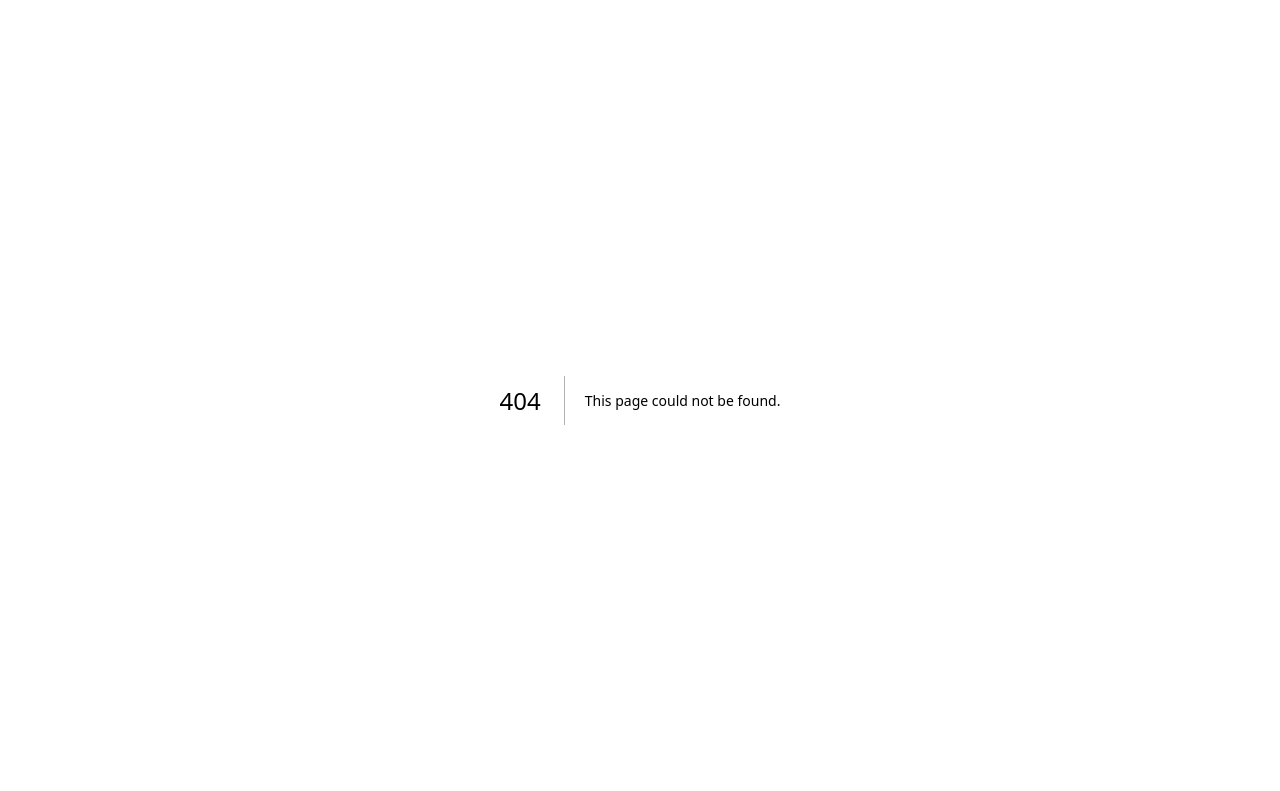
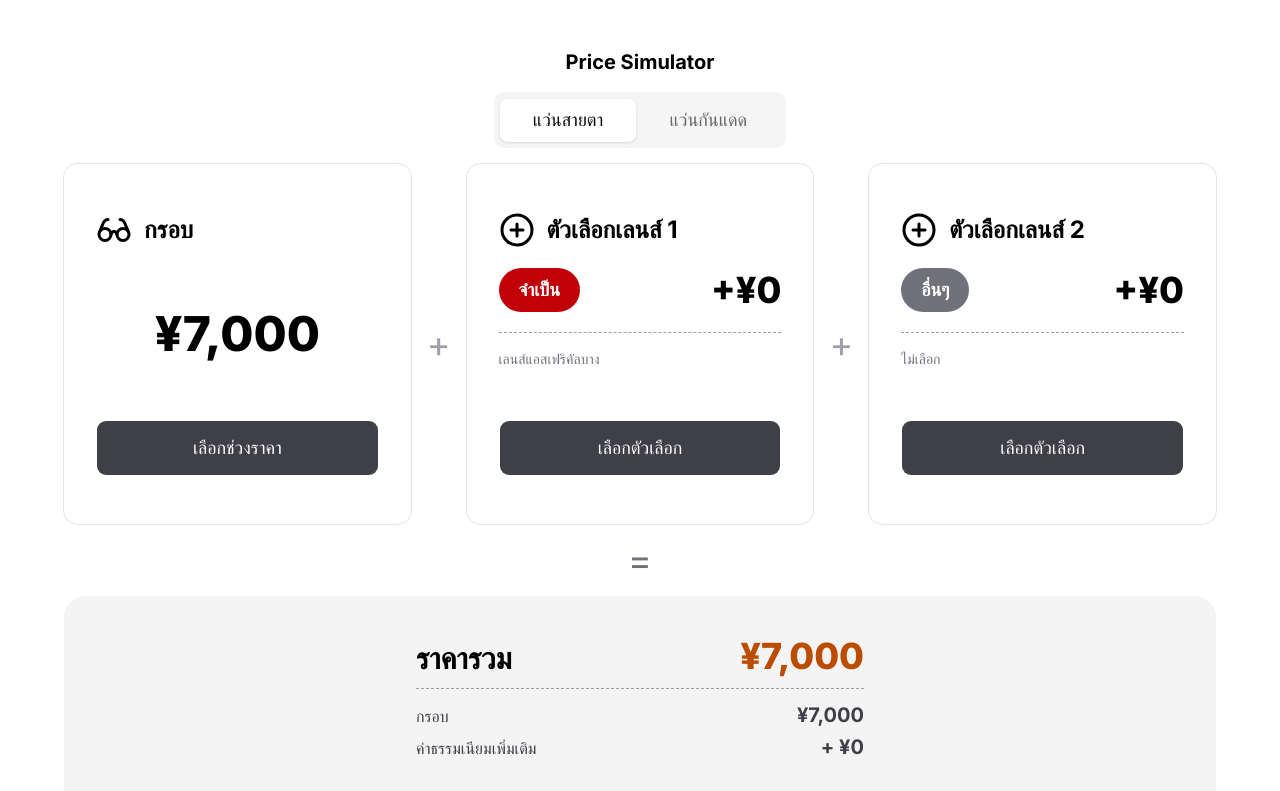
Before and after one commit to krittanut31/demo-owndays-price-simulator, a Next.js app: page /demo-owndays-price-simulator/ in a window 1280 px wide. Before the commit this address had no page. Shown: the top 791 px of the page. Built offline with nearby package versions, Linux system fonts and the light colour scheme.

Commit message:
adjust currency

```diff
--- a/next.config.ts
+++ b/next.config.ts
@@ -12,6 +12,9 @@ const nextConfig: NextConfig = {
       },
     },
   },
+  output: "export",
+  basePath: "/demo-owndays-price-simulator",
+  images: { unoptimized: true },
 };
 
 export default nextConfig;
--- a/src/app/globals.css
+++ b/src/app/globals.css
@@ -7,7 +7,7 @@
 @theme inline {
   --color-background: var(--background);
   --color-foreground: var(--foreground);
-  --font-sans: var(--font-sans);
+  --font-sans: var(--font-inter);
   --font-mono: var(--font-geist-mono);
   --font-heading: var(--font-sans);
   --color-sidebar-ring: var(--sidebar-ring);
--- a/src/app/layout.tsx
+++ b/src/app/layout.tsx
@@ -1,9 +1,9 @@
 import type { Metadata } from "next";
-import { Geist, Geist_Mono } from "next/font/google";
+import { Inter, Geist_Mono } from "next/font/google";
 import "./globals.css";
 
-const geistSans = Geist({
-  variable: "--font-geist-sans",
+const inter = Inter({
+  variable: "--font-inter",
   subsets: ["latin"],
 });
 
@@ -21,7 +21,7 @@ export default function RootLayout({ children }: LayoutProps<"/">) {
   return (
     <html
       lang="en"
-      className={`${geistSans.variable} ${geistMono.variable} h-full antialiased`}
+      className={`${inter.variable} ${geistMono.variable} h-full antialiased`}
     >
       <body className="min-h-full flex flex-col">{children}</body>
     </html>
--- a/src/components/GlassLensCards.tsx
+++ b/src/components/GlassLensCards.tsx
@@ -52,7 +52,7 @@ function OptionCard({
             {badge}
           </span>
           <span className="text-2xl sm:text-4xl font-extrabold text-black">
-            +{item.price.toLocaleString("th-TH")} เยน
+            +¥{item.price.toLocaleString("th-TH")}
           </span>
         </div>
         <div className="border-t border-dashed border-zinc-400 pt-4 text-zinc-500">
--- a/src/components/PriceCards.tsx
+++ b/src/components/PriceCards.tsx
@@ -39,7 +39,7 @@ export default function PriceCards({
               กรอบ
             </div>
             <div className="my-auto text-center text-3xl sm:text-5xl font-extrabold text-black">
-              {filter.price.toLocaleString("th-TH")} เยน
+              ¥{filter.price.toLocaleString("th-TH")}
             </div>
             <Button
               size="lg"
@@ -73,7 +73,7 @@ export default function PriceCards({
                   setPriceOpen(false);
                 }}
               >
-                {p.toLocaleString("th-TH")} เยน
+                ¥{p.toLocaleString("th-TH")}
               </Button>
             ))}
           </div>
--- a/src/components/SunglassLensCards.tsx
+++ b/src/components/SunglassLensCards.tsx
@@ -16,7 +16,7 @@ export default function SunglassLensCards({
 }: {
   onFilterChange: OnFilterChange;
 }) {
-  const [lensMode, setLensMode] = useState<"start" | "change">("change");
+  const [lensMode, setLensMode] = useState<"start" | "change">("start");
   const [open, setOpen] = useState(false);
   const [selected, setSelected] = useState<LensItem | null>(null);
   const [pending, setPending] = useState<LensItem | null>(null);
@@ -85,10 +85,10 @@ export default function SunglassLensCards({
               ตัวเลือกเลนส์
             </div>
             <div className="mt-4 text-center text-2xl sm:text-4xl font-extrabold text-black">
-              +{(selected?.price ?? 0).toLocaleString("th-TH")} เยน
+              +¥{(selected?.price ?? 0).toLocaleString("th-TH")}
             </div>
             <div className="border-t border-dashed border-zinc-300 pt-2 text-center text-zinc-400">
-              รวมค่าบริการล้างเลนส์ 4,400 เยน
+              รวมค่าบริการล้างเลนส์ ¥4,400
             </div>
             <div className="my-auto text-center text-zinc-700">
               {selected?.name ?? "ยังไม่ได้เลือกเลนส์"}
--- a/src/components/TotalPrice.tsx
+++ b/src/components/TotalPrice.tsx
@@ -14,25 +14,25 @@ export default function TotalPrice({ filter }: { filter: optionFilter }) {
         <div className="flex items-baseline justify-between border-b border-dashed border-zinc-400 pb-3">
           <span className="text-2xl sm:text-3xl font-extrabold text-black">ราคารวม</span>
           <span className="text-2xl sm:text-4xl font-extrabold text-amber-700">
-            {yen(total)} <span className="text-xl sm:text-2xl">เยน</span>
+            ¥{yen(total)}
           </span>
         </div>
 
         <dl className="mt-3 space-y-1 text-zinc-700">
           <div className="flex items-baseline justify-between">
             <dt>กรอบ</dt>
-            <dd className="text-lg sm:text-xl font-bold">{yen(filter.price)} เยน</dd>
+            <dd className="text-lg sm:text-xl font-bold">¥{yen(filter.price)}</dd>
           </div>
           <div className="flex items-baseline justify-between">
             <dt>ค่าธรรมเนียมเพิ่มเติม</dt>
-            <dd className="text-lg sm:text-xl font-bold">+ {yen(extra)} เยน</dd>
+            <dd className="text-lg sm:text-xl font-bold">+ ¥{yen(extra)}</dd>
           </div>
         </dl>
 
         <div className="mt-8 space-y-1 text-center text-sm">
           <p className="font-medium text-amber-700">
-            จัดส่งฟรีทั่วประเทศญี่ปุ่นสำหรับคำสั่งซื้อที่มีมูลค่ามากกว่า 3,300
-            เยนในร้านค้าออนไลน์ของเรา
+            จัดส่งฟรีทั่วประเทศญี่ปุ่นสำหรับคำสั่งซื้อที่มีมูลค่ามากกว่า <br/>¥3,300
+            ในร้านค้าออนไลน์ของเรา
           </p>
           <p className="text-zinc-500">*ราคาสินค้าทั้งหมดรวมภาษีแล้ว</p>
         </div>
--- a/src/components/lensShared.tsx
+++ b/src/components/lensShared.tsx
@@ -43,7 +43,7 @@ function LensSection({
         >
           <span>{item.name}</span>
           <span className="shrink-0 font-bold">
-            +{item.price.toLocaleString("th-TH")} เยน
+            +¥{item.price.toLocaleString("th-TH")}
           </span>
         </Button>
       ))}
--- a/src/data/eyeglassLens2.ts
+++ b/src/data/eyeglassLens2.ts
@@ -4,7 +4,7 @@ import type {
 } from "@/types/pricing";
 
 // ตัวเลือก "อย่าเพิ่ม" (ราคา 0) ใช้ได้เสมอ
-export const noLens2Option = { id: "none", name: "อย่าเพิ่ม", price: 0 };
+export const noLens2Option = { id: "none", name: "ไม่เลือก", price: 0 };
 
 // ราคาหน่วยเยน
 export const eyeglassLens2Groups: EyeglassLens2Group[] = [
```
